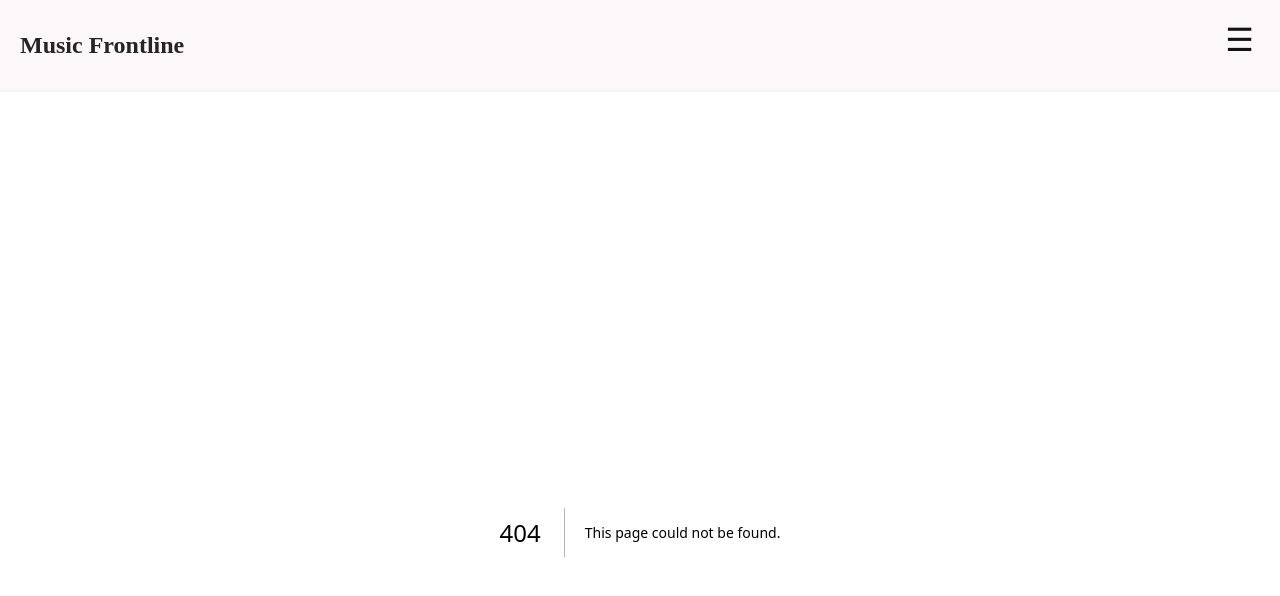
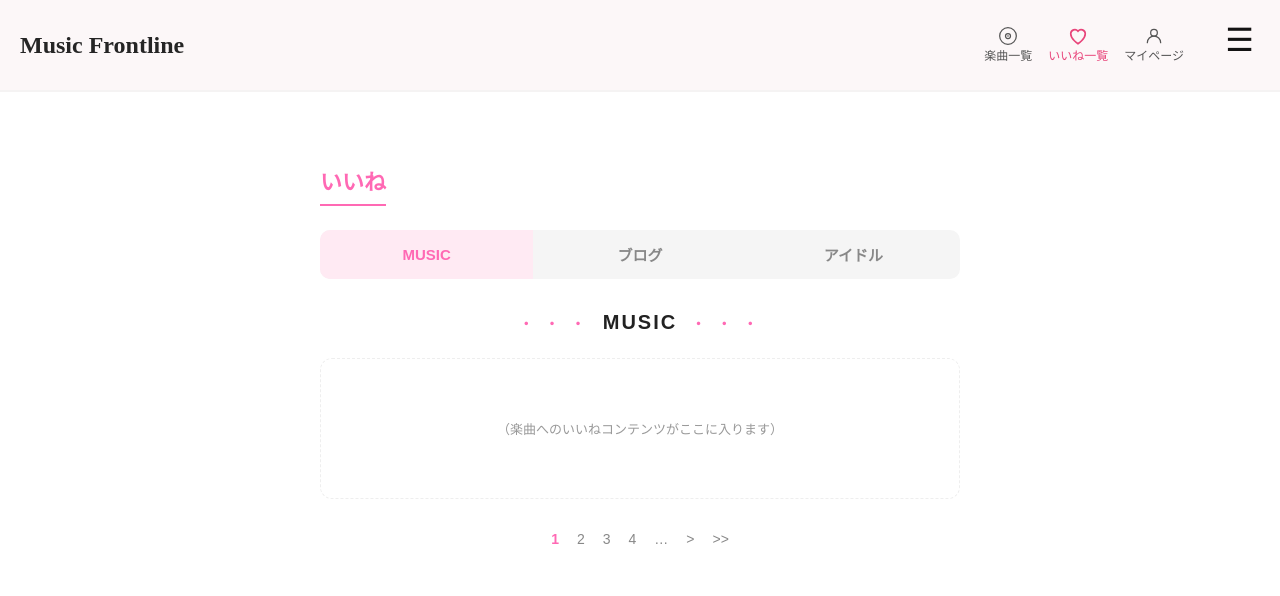
Before and after one commit to rio-rio79/Music-Frontline, a Next.js app: page /like in a window 1280 px wide. Before the commit this address had no page. Shown: the top 596 px of the page. Built offline with nearby package versions, Linux system fonts and the light colour scheme.

Commit message:
ヘッダーにリンクを追加、いいね一覧画面の追加

```diff
--- /dev/null
+++ b/src/app/like/page.tsx
@@ -0,0 +1,167 @@
+"use client";
+
+import { useState } from "react";
+
+type TabKey = "music" | "blog" | "idol";
+
+const TABS: { key: TabKey; label: string; sectionLabel: string; note: string }[] = [
+    {
+        key: "music",
+        label: "MUSIC",
+        sectionLabel: "MUSIC",
+        note: "（楽曲へのいいねコンテンツがここに入ります）",
+    },
+    {
+        key: "blog",
+        label: "ブログ",
+        sectionLabel: "BLOG",
+        note: "（ブログへのいいねコンテンツがここに入ります）",
+    },
+    {
+        key: "idol",
+        label: "アイドル",
+        sectionLabel: "IDOL",
+        note: "（アイドルへのいいねコンテンツがここに入ります）",
+    },
+];
+
+export default function Like() {
+    const [activeTab, setActiveTab] = useState<TabKey>("music");
+
+    const current = TABS.find((t) => t.key === activeTab)!;
+
+    return (
+        <section className="like-page">
+            <style>{`
+                .like-page {
+                    --pink: #FF69B4;
+                    --pink-light: #FFEAF3;
+                    --text: #222;
+                    --sub: #999;
+                    --border: #eee;
+
+                    max-width: 700px;
+                    margin: 0 auto;
+                    padding: 32px 20px 80px;
+                    font-family: "Hiragino Kaku Gothic ProN", "Yu Gothic", sans-serif;
+                    color: var(--text);
+                    box-sizing: border-box;
+                }
+
+                .like-page *{
+                    box-sizing: border-box;
+                }
+
+                .like-page .like-title {
+                    font-size: 22px;
+                    font-weight: 700;
+                    color: var(--pink);
+                    border-bottom: 2px solid var(--pink);
+                    display: inline-block;
+                    padding-bottom: 8px;
+                    margin: 0 0 24px;
+                }
+
+                .like-page .like-tabs {
+                    display: flex;
+                    background: #f5f5f5;
+                    border-radius: 10px;
+                    overflow: hidden;
+                    margin-bottom: 32px;
+                }
+
+                .like-page .like-tab {
+                    flex: 1;
+                    text-align: center;
+                    padding: 14px 0;
+                    font-size: 15px;
+                    font-weight: 700;
+                    color: #888;
+                    cursor: pointer;
+                    background: transparent;
+                    border: none;
+                    transition: background .2s, color .2s;
+                }
+
+                .like-page .like-tab.active {
+                    background: var(--pink-light);
+                    color: var(--pink);
+                }
+
+                .like-page .like-section-label {
+                    display: flex;
+                    align-items: center;
+                    justify-content: center;
+                    gap: 14px;
+                    font-size: 20px;
+                    font-weight: 800;
+                    letter-spacing: 2px;
+                    margin-bottom: 24px;
+                }
+
+                .like-page .like-section-label .dots {
+                    color: var(--pink);
+                    font-size: 14px;
+                    letter-spacing: 4px;
+                }
+
+                .like-page .like-empty-note {
+                    text-align: center;
+                    color: var(--sub);
+                    font-size: 13px;
+                    padding: 60px 0;
+                    border: 1px dashed var(--border);
+                    border-radius: 12px;
+                }
+
+                .like-page .like-pagination {
+                    display: flex;
+                    justify-content: center;
+                    align-items: center;
+                    gap: 18px;
+                    margin-top: 32px;
+                    font-size: 14px;
+                    color: #888;
+                }
+
+                .like-page .like-pagination .current {
+                    color: var(--pink);
+                    font-weight: 700;
+                }
+            `}</style>
+
+            <h1 className="like-title">いいね</h1>
+
+            <div className="like-tabs">
+                {TABS.map((tab) => (
+                    <button
+                        key={tab.key}
+                        type="button"
+                        className={`like-tab ${activeTab === tab.key ? "active" : ""}`}
+                        onClick={() => setActiveTab(tab.key)}
+                    >
+                        {tab.label}
+                    </button>
+                ))}
+            </div>
+
+            <div className="like-section-label">
+                <span className="dots">・ ・ ・</span>
+                {current.sectionLabel}
+                <span className="dots">・ ・ ・</span>
+            </div>
+
+            <div className="like-empty-note">{current.note}</div>
+
+            <div className="like-pagination">
+                <span className="current">1</span>
+                <span>2</span>
+                <span>3</span>
+                <span>4</span>
+                <span>…</span>
+                <span>&gt;</span>
+                <span>&gt;&gt;</span>
+            </div>
+        </section>
+    );
+}
--- /dev/null
+++ b/src/components/Header.module.css
@@ -0,0 +1,29 @@
+.header {
+  display: flex;
+  align-items: center;
+  justify-content: space-between;
+}
+
+.headerRight {
+  display: flex;
+  align-items: center;
+  gap: 16px;
+  margin-left: auto;
+}
+
+.headerLikeLink {
+  display: flex;
+  flex-direction: column;
+  align-items: center;
+  text-decoration: none;
+  font-size: 12px;
+  color: #e8447a;
+}
+
+.headerRight {
+  display: flex;
+  align-items: center;
+  gap: 16px;
+  margin-left: auto;
+  padding-right: 60px; /* ハンバーガーメニューの幅分だけ避ける */
+}
--- a/src/components/Header.tsx
+++ b/src/components/Header.tsx
@@ -1,7 +1,18 @@
+"use client";
+
+import Link from "next/link";
+import { usePathname } from "next/navigation";
 import HamburgerMenu from "./HamburgerMenu";
 import MiniPlayer from "./MiniPlayer";
+import { Heart, CdSvg, PersonSvg } from "./Svgs";
+import style from "./Header.module.css";
+
+const ACTIVE_COLOR = "#E8447A";
+const INACTIVE_COLOR = "#555555";
 
 export default function Header() {
+    const pathname = usePathname();
+
     const menuItems = [
         { name: "ホーム", href: "/" },
         { name: "楽曲一覧", href: "/music" },
@@ -24,13 +35,35 @@ export default function Header() {
         // { name: "設定", href: "/my/setting" },
         { name: "ログイン", href: "/login" },
     ];
+
+    const quickLinks = [
+        { name: "楽曲一覧", href: "/", Icon: CdSvg },
+        { name: "いいね一覧", href: "/like", Icon: Heart },
+        { name: "マイページ", href: "/my/profile", Icon: PersonSvg },
+    ];
+
     return (
-        <header>
+        <header className={style.header}>
             <h1>Music Frontline</h1>
 
             <MiniPlayer />
-            <div className="header-menu">
-                <HamburgerMenu items={menuItems} />
+
+            <div className={style.headerRight}>
+                {quickLinks.map(({ name, href, Icon }) => {
+                    const isActive = pathname === href;
+                    const color = isActive ? ACTIVE_COLOR : INACTIVE_COLOR;
+
+                    return (
+                        <Link key={href} href={href} className={style.headerLikeLink}>
+                            <Icon color={color} />
+                            <span style={{ color }}>{name}</span>
+                        </Link>
+                    );
+                })}
+
+                <div className={style.headerMenu}>
+                    <HamburgerMenu items={menuItems} />
+                </div>
             </div>
         </header>
     );
--- a/src/components/Svgs.tsx
+++ b/src/components/Svgs.tsx
@@ -53,13 +53,13 @@ export function SkipForward(){
 }
 
 // いいねボタン
-export function Heart() {
-    return(
-        <svg width="20" height="20" viewBox="0 0 22 22" fill="none" stroke="#E8447A" strokeWidth="1.8">
-            <path d="M11 19.5S3 14.5 3 8.5a4.5 4.5 0 0 1 8-2.8 4.5 4.5 0 0 1 8 2.8c0 6-8 11-8 11z"/>
+export function Heart({ color = "#E8447A" }) {
+    return (
+        <svg width="20" height="20" viewBox="0 0 22 22" fill="none" stroke={color} strokeWidth="1.8">
+            <path d="M11 19.5S3 14.5 3 8.5a4.5 4.5 0 0 1 8-2.8 4.5 4.5 0 0 1 8 2.8c0 6-8 11-8 11z" />
         </svg>
     );
- }
+}
 
 // 再生数表示用アイコン
 export function GraySmallPlayMusic() {
@@ -80,3 +80,29 @@ export function GraySmallHeart() {
     );
 
  }
+
+// 楽曲一覧用アイコン
+export function CdSvg({ color = "#E8447A" }) {
+    return (
+        <svg width="20" height="20" viewBox="0 0 24 24" fill="none">
+            <circle cx="12" cy="12" r="10" stroke={color} strokeWidth="1.5" />
+            <circle cx="12" cy="12" r="3" stroke={color} strokeWidth="1.5" />
+            <circle cx="12" cy="12" r="1" fill={color} />
+        </svg>
+    );
+}
+
+// マイページ用アイコン
+export function PersonSvg({ color = "#E8447A" }) {
+    return (
+        <svg width="20" height="20" viewBox="0 0 24 24" fill="none">
+            <circle cx="12" cy="8" r="4" stroke={color} strokeWidth="1.5" />
+            <path
+                d="M4 20c0-4.4 3.6-8 8-8s8 3.6 8 8"
+                stroke={color}
+                strokeWidth="1.5"
+                strokeLinecap="round"
+            />
+        </svg>
+    );
+}
```
Also changed, not shown: 1 other file (tests, documents, lock files or other folders).
